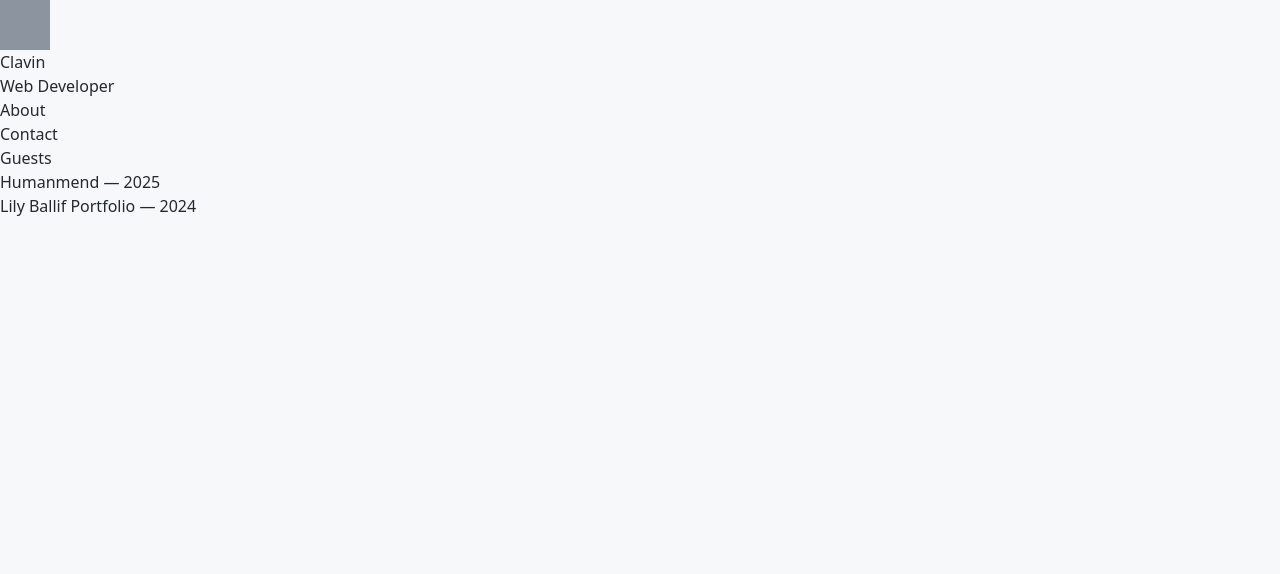
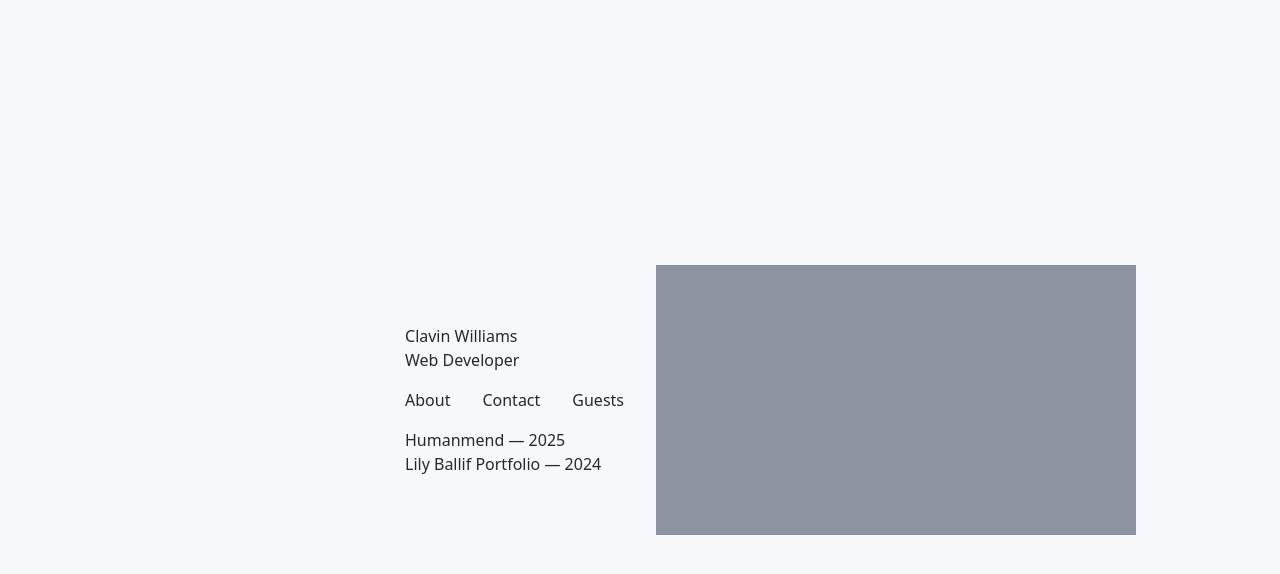
Before and after one commit to a-2280/somebody, a Next.js app: page / in a window 1280 px wide. Shown: the top 574 px of the page. Built offline with nearby package versions, Linux system fonts and the light colour scheme.

Commit message:
moved some things around

```diff
--- a/app/globals.css
+++ b/app/globals.css
@@ -1,8 +1,9 @@
 @import "tailwindcss";
 
-.square {
-  height: 50px;
-  width: 50px;
+.circle {
+  height: 10px;
+  width: 10px;
+  border-radius: 50%;
   background-color: var(--light);
 }
 
--- a/app/page.js
+++ b/app/page.js
@@ -2,13 +2,14 @@ import Link from "next/link";
 
 export default function Home() {
   return (
-    <>
-      <div className="square"></div>
+    <div className="h-screen w-screen flex">
+      <div className="w-1/2 flex flex-row-reverse justify-start items-center">
+        <div className="w-fit m-4 flex flex-col gap-4">
           <div>
-        <h1>Clavin</h1>
+            <h1>Clavin Williams</h1>
             <h2>Web Developer</h2>
           </div>
-      <ul>
+          <ul className="flex gap-8">
             <li>
               <Link href={"/about"}>About</Link>
             </li>
@@ -27,6 +28,13 @@ export default function Home() {
               <button>Lily Ballif Portfolio — 2024</button>
             </li>
           </ul>
-    </>
+        </div>
+      </div>
+      <div className="w-1/2 flex justify-start items-center">
+        <div className="m-4">
+          <div className="rectangle"></div>
+        </div>
+      </div>
+    </div>
   );
 }
```
Lines whose indentation alone changed are shown as unchanged.
